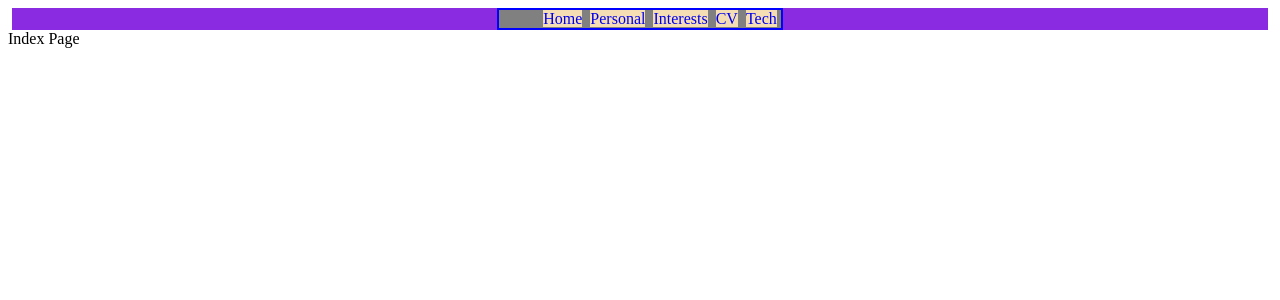
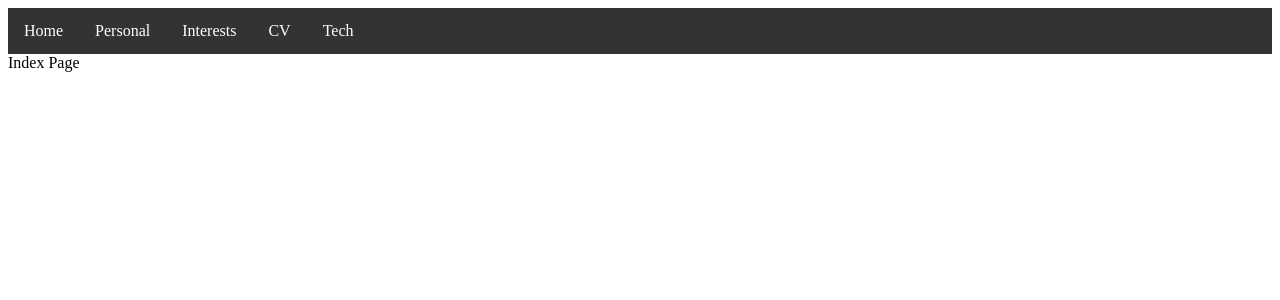
Before and after one commit to AlexDarigan/flaskbioapp, a Flask app: page / in a window 1280 px wide. Shown: the top 300 px of the page. Run offline with Flask 2, Linux system fonts and the light colour scheme.

Commit message:
Use W3Schools NavBar

```diff
--- a/static/styles.css
+++ b/static/styles.css
@@ -1,25 +1,23 @@
-.nav-container {
-    margin-top: 4px;
-    margin-left: 4px;
-    margin-right: 4px;
-    background-color: blueviolet;
-    align-content: center;
-}
+ul {
+    list-style-type: none;
+    margin: 0;
+    padding: 0;
+    overflow: hidden;
+    background-color: #333;
+  }
 
-.navbar {
-    display: flex;
-    flex-direction: row;
-    margin: auto;
-    padding: auto;
-    width: fit-content;
-    background-color: grey;
-    border: 2px blue solid;
-    justify-content: space-between;
-    list-style-type: none;
-}
+  li {
+    float: left;
+  }
 
-.nav-item {
-    margin: 4px;
-    background-color: wheat;
+  li a {
+    display: block;
+    color: white;
+    text-align: center;
+    padding: 14px 16px;
     text-decoration: none;
-}
+  }
+
+  li a:hover {
+    background-color: #111;
+  }
--- a/templates/base.html
+++ b/templates/base.html
@@ -6,13 +6,11 @@
         <link rel="stylesheet" href="/static/styles.css"/>
     </head>
     <body>
-        <div class="nav-container">
-        <ul class="navbar">
+        <ul>
             {% for item in ["Home", "Personal", "Interests", "CV", "Tech"] %}
                 <li><a class="nav-item" href="{{url_for(item.lower())}}">{{item}}</a></li>
             {% endfor %}
         </ul>
-        </div>
         {% block body %} Base Body {% endblock %}
     </body>
 </html>
```
